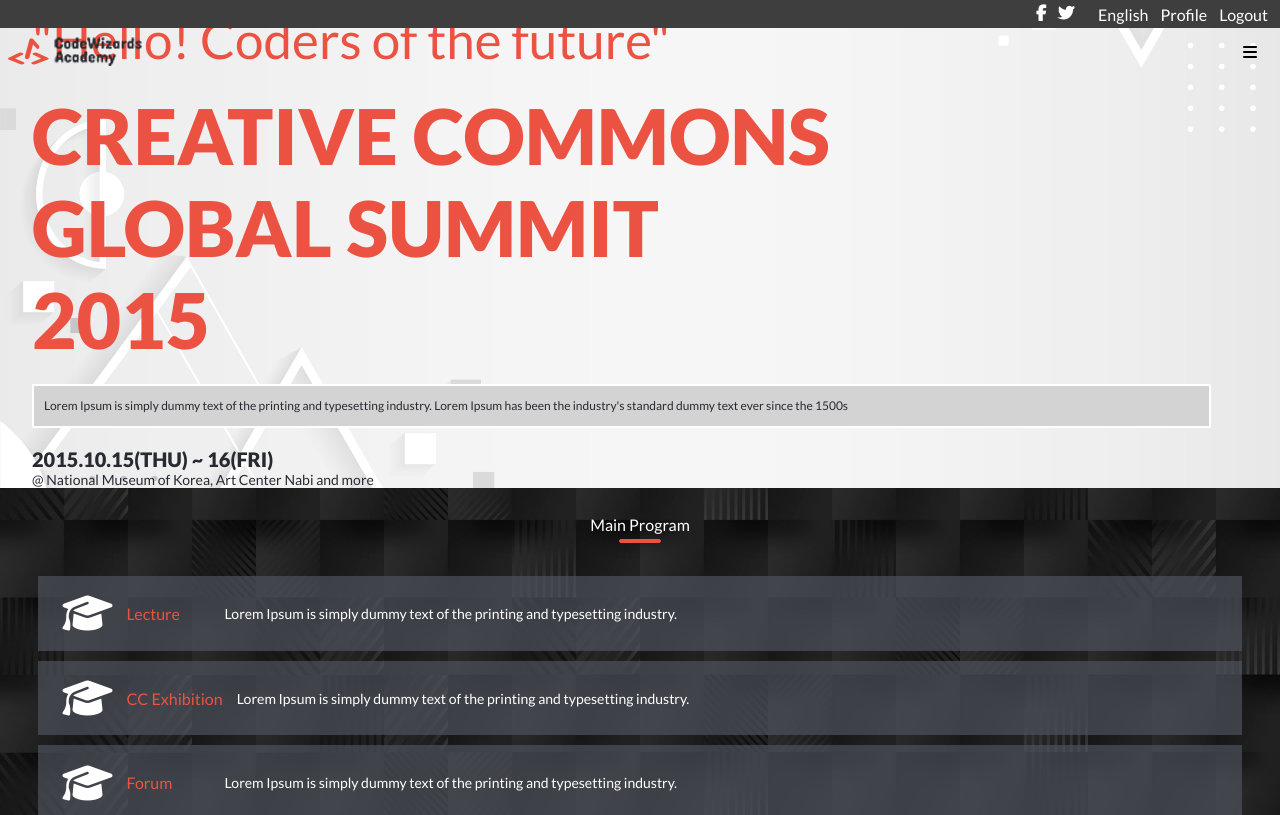
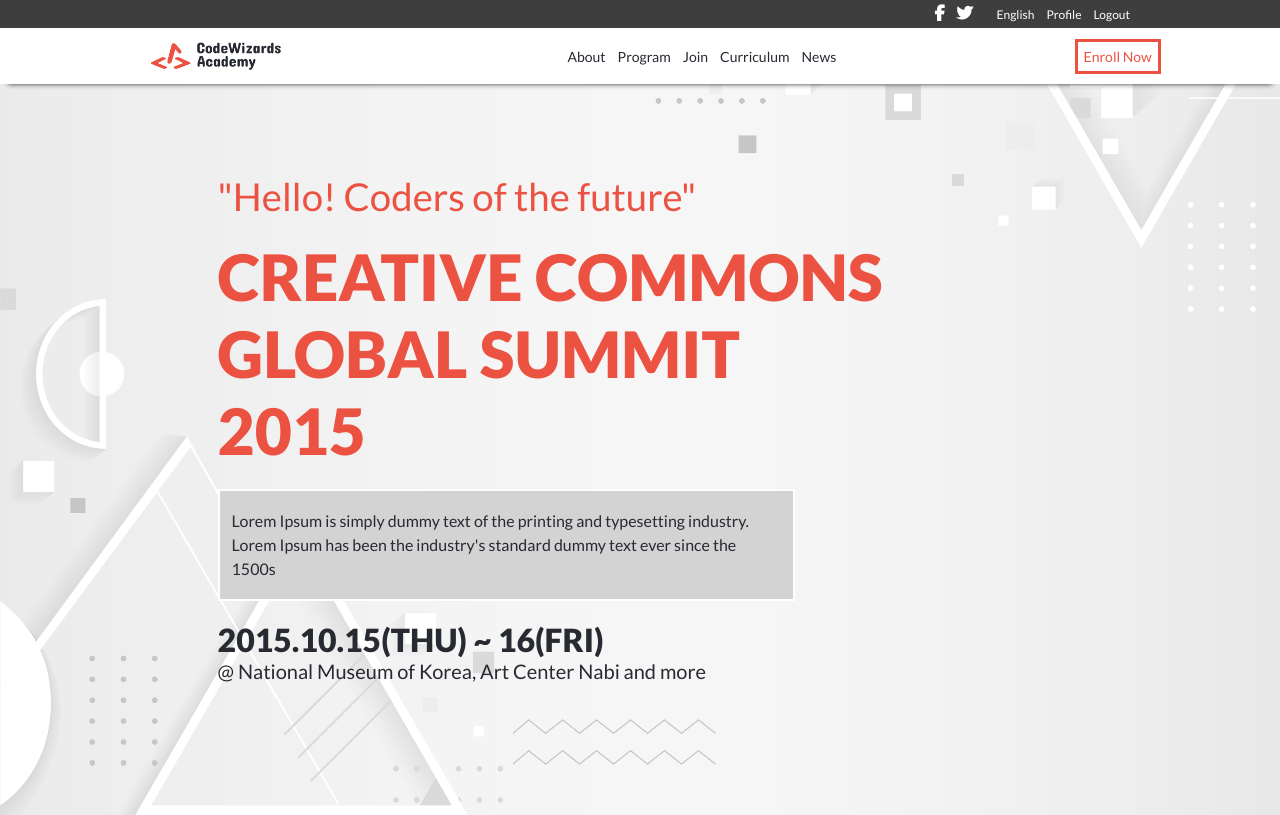
Before and after one commit to s2jack/capstone, a website: page index.html in a window 1280 px wide. Shown: the top 815 px of the page. Drawn offline with Linux system fonts and the light colour scheme.

Commit message:
Finish home and program section desktop styles

```diff
--- a/desktop-styles.css
+++ b/desktop-styles.css
@@ -0,0 +1,203 @@
+@font-face {
+  font-family: Lato;
+  src: url('fonts/Lato-Regular.ttf');
+}
+
+@font-face {
+  font-family: Lato-black;
+  src: url('fonts/Lato-Black.ttf');
+}
+
+.lato {
+  font-family: Lato, Arial, Helvetica, sans-serif;
+}
+
+.lato-black {
+  font-family: Lato-black, Arial, Helvetica, sans-serif;
+}
+
+.red {
+  color: #ec5242
+}
+
+.red-bg {
+  background-color: #ec5242;
+}
+
+.dark {
+  color: #272a31;
+}
+
+.dark-bg {
+  background-color: #272a31;
+}
+
+.white {
+  color: #fff;
+}
+
+.white-bg {
+  background-color: #fff;
+}
+
+.light {
+  color: #d3d3d3;
+}
+
+.light-bg {
+  background-color: #d3d3d3;
+}
+
+#hamburger-icon,
+#join-btn {
+  display: none;
+}
+
+#menu-container {
+  display: block;
+}
+
+#menu-list {
+  display: flex;
+  gap: 12px;
+  align-items: center;
+  justify-content: center;
+}
+
+navbar {
+  top: 3.5vh;
+  justify-content: space-around;
+  box-shadow: 0px 8px 5px -8px #272a31;
+}
+
+#user-menu-bar {
+  width: 100vw;
+  height: 3.5vh;
+}
+
+#user-menu {
+  padding-right: 150px;
+}
+
+#logo-container {
+  background-image: url("images/CWA_logo_hq.png");
+  width: 210px;
+  height: 110px;
+}
+
+#enroll-button {
+  font-size: 14px;
+  padding: 6px;
+  display: block;
+  border: solid 3px #ec5242;
+}
+
+#user-menu li {
+  font-size: 12px;
+}
+
+.menu-element {
+  font-size: 14px;
+}
+
+#home {
+  height: 100vh;
+}
+
+#home-bg-container {
+  height: 100%;
+}
+
+#main-message {
+  font-size: 5vw;
+  width: 80%;
+}
+
+#greeting-message {
+  font-size: 3vw;
+}
+
+#home-content-container {
+  width: 66%;
+}
+
+#det-message-container {
+  width: 65%;
+  padding: 18px 12px;
+}
+
+#date-message {
+  font-size: 32px;
+}
+
+#location-message {
+  font-size: 20px;
+}
+
+#det-message {
+  font-size: 16px;
+  line-height: 24px;
+}
+
+#program-container {
+  height: 48vh;
+  gap: 66px;
+}
+
+#program-cards-container {
+  display: grid;
+  gap: 10px;
+  width: 60%;
+  height: 45%;
+  grid-template-columns: repeat(5, 1fr);
+  grid-template-rows: repeat(1, 1fr);
+}
+
+.pr-card {
+  flex-direction: column;
+  justify-content: center;
+}
+
+.pr-heading {
+  text-align: center;
+}
+
+.pr-desc-text {
+  text-align: center;
+  padding-right: 0;
+  width: 95%;
+  line-height: 20px;
+}
+
+.pr-card-icon{
+  padding-left: 0;
+}
+
+#pr-card1 {
+  grid-row: unset;
+  grid-column: 1/2;
+}
+
+#pr-card2 {
+  grid-row: unset;
+  grid-column: 2/3;
+}
+
+.pr-card3 {
+  grid-column: 3/4;
+  grid-row: 1/2;
+}
+
+.pr-card4 {
+  grid-column: 4/5;
+  grid-row: 1/2;
+}
+
+.pr-card5 {
+  grid-column: 5/6;
+  grid-row: 1/2;
+}
+
+#program-link {
+  display: block;
+}
--- a/index.html
+++ b/index.html
@@ -26,20 +26,20 @@
           <li id="logOut" class="user-menu-element lato">Logout</li>
         </ul>
       </div>
-      <navbar>
+      <navbar class="white-bg">
         <div id="logo-container">
         </div>
         <div id="menu-container">
           <ul id="menu-list">
-            <li class="menu-element" id="about-link">About</li>
-            <li class="menu-element" id="about-link">Program</li>
-            <li class="menu-element" id="about-link">Join</li>
-            <li class="menu-element" id="about-link">Curriculum</li>
-            <li class="menu-element" id="about-link">News</li>
+            <li class="menu-element lato dark" id="about-link">About</li>
+            <li class="menu-element lato dark" id="about-link">Program</li>
+            <li class="menu-element lato dark" id="about-link">Join</li>
+            <li class="menu-element lato dark" id="about-link">Curriculum</li>
+            <li class="menu-element lato dark" id="about-link">News</li>
           </ul>
           <i id="closeIcon" class="fa-solid fa-xmark"></i>
         </div>
-        <div id="enroll-button">Enroll Now</div>
+        <div id="enroll-button" class="lato red">Enroll Now</div>
         <i id="hamburger-icon" class="fa-solid fa-bars"></i>
       </navbar>
     </header>
--- a/styles.css
+++ b/styles.css
@@ -45,6 +45,7 @@
 }
 
 #menu-list,
+#menu-container,
 #enroll-button,
 #closeIcon {
   display: none;
@@ -76,6 +77,7 @@
 }
 
 body {
+  margin: 0;
   display: flex;
   flex-direction: column;
   align-items: center;
@@ -86,13 +88,6 @@
   font-size: 16px;
 }
 
-#user-menu-bar {
-  width: 100vw;
-  height: 3.5vh;
-  position: fixed;
-  top: 0;
-  left: 0;
-}
 
 #user-menu li {
   font-weight: 400;
@@ -120,6 +115,12 @@
   color: #fff;
 }
 
+#user-menu-bar {
+  padding-right: 0;
+  width: 100vw;
+  height: 3.5vh;
+}
+
 navbar {
   position: absolute;
   display: flex;
@@ -129,6 +130,10 @@
   width: 100%;
   height: 7vh;
   justify-content: space-between;
+}
+
+.menu-element {
+  font-size: 12px;
 }
 
 #logo-container {
@@ -159,13 +164,10 @@
   flex-direction: column;
   justify-content: center;
   align-items: center;
-  left: 0;
-  top: 3vh;
   background-image: url("/images/89780.jpg");
   width: 100vw;
   height: 60vh;
   background-size: cover;
-  z-index: -1;
   background-repeat: no-repeat;
   background-position: center;
 }
```
Also changed, not shown: images/CWA_logo_hq.png (added).
